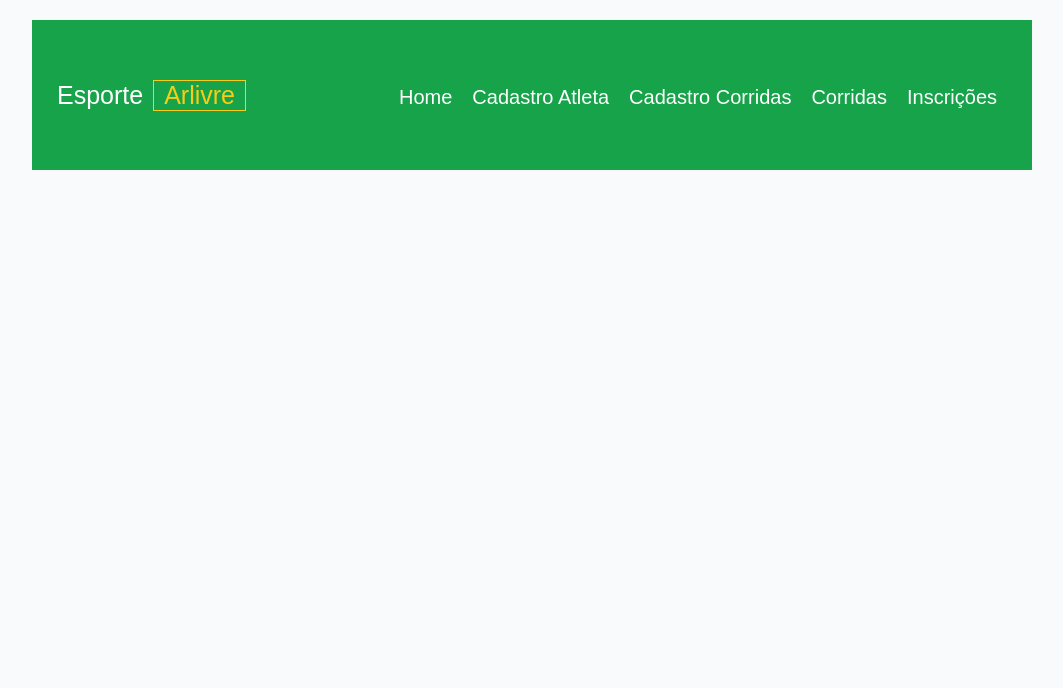
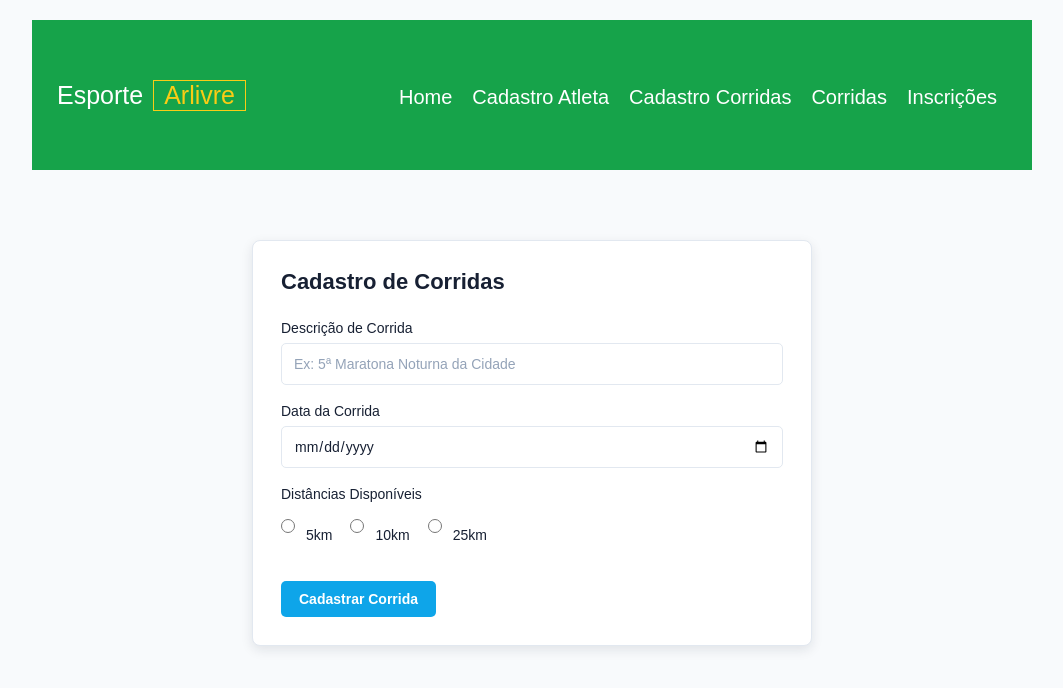
Before and after one commit to danielhnunes-web/Esporte_arLivre2, an Angular app: page /cadastroCorrida in a window 1280 px wide. Before the commit this address led to /. Shown: the top 688 px of the page, without its empty margins (108-1171 px from the left). Built offline with nearby package versions, Linux system fonts and the light colour scheme.

Commit message:
criei arquivo corrida e fiz estilização da pag corrida

```diff
--- a/src/app/app.routes.ts
+++ b/src/app/app.routes.ts
@@ -2,11 +2,13 @@ import { Routes } from '@angular/router';
 
 import { HomeComponent } from './component/home/home.component';
 import { AtletaComponent } from './component/atleta/atleta.component';
+import { CorridaComponent } from './component/corrida/corrida.component';
 
 export const routes: Routes = [
 
     { path: "", redirectTo: "/home", pathMatch: "full"},
 
     { path: "home", component: HomeComponent},
-    { path: "cadastroAtleta", component: AtletaComponent}
+    { path: "cadastroAtleta", component: AtletaComponent},
+    { path: "cadastroCorrida", component: CorridaComponent},
 ];
--- a/src/app/component/atleta/atleta.component.html
+++ b/src/app/component/atleta/atleta.component.html
@@ -1,7 +1,7 @@
 <section id="form">
     <h2>Cadastro de Atleta</h2>
 
-    <form id="form-atleta" (submit)="exibirDados()">
+    <form id="form-atleta" (submit)="salvar()">
         <label for="nome">Nome Completo</label>
         <input type="text" name="nome" id="nome" [(ngModel)]="nome" class="input01" maxlength="60" required placeholder="Digite o nome completo">
 
--- /dev/null
+++ b/src/app/component/corrida/corrida.component.css
@@ -0,0 +1,153 @@
+:host {
+    display: block;
+    min-height: 100vh;
+    padding: 30px 20px;
+    box-sizing: border-box;
+    background-color: var(--fundo);
+}
+
+
+#form {
+    width: min(100%, 560px);
+    margin: 20px auto;
+    padding: 28px;
+    box-sizing: border-box;
+
+    background-color: var(--branca);
+    border: 1px solid var(--cinza);
+    border-radius: 8px;
+
+    box-shadow: 0 4px 12px rgba(23, 32, 51, 0.10);
+}
+
+
+#form h2 {
+    margin: 0 0 25px;
+    color: var(--texto);
+    font-size: 22px;
+    font-weight: 700;
+}
+
+
+#form-corrida {
+    display: flex;
+    flex-direction: column;
+}
+
+
+#form-corrida label {
+    margin-bottom: 7px;
+    color: var(--texto);
+    font-size: 14px;
+    font-weight: 500;
+}
+
+
+#form-corrida input[type="text"],
+#form-corrida input[type="date"] {
+    width: 100%;
+    height: 42px;
+    margin-bottom: 18px;
+    padding: 0 12px;
+
+    box-sizing: border-box;
+
+    border: 1px solid var(--cinza);
+    border-radius: 5px;
+
+    background-color: var(--branca);
+    color: var(--texto);
+
+    font-size: 14px;
+    outline: none;
+
+    transition: 0.2s;
+}
+
+
+#form-corrida input::placeholder {
+    color: #94A3B8;
+}
+
+
+#form-corrida input[type="text"]:focus,
+#form-corrida input[type="date"]:focus {
+    border-color: var(--azul);
+    box-shadow: 0 0 0 2px rgba(2, 132, 199, 0.12);
+}
+
+
+#form-corrida label[for="distancias"] {
+    margin-bottom: 8px;
+}
+
+#form-corrida input[type="radio"] {
+    width: 14px;
+    height: 14px;
+    margin: 0 5px 18px 0;
+
+    accent-color: var(--azul);
+    cursor: pointer;
+}
+
+#form-corrida input.radio01,
+#form-corrida input.radio02,
+#form-corrida input.radio03 {
+    margin-left: 12px;
+}
+
+.distancias {
+    display: flex;
+    align-items: center;
+    gap: 18px;
+    margin-top: 10px;
+    margin-bottom: 18px;
+}
+
+.distancias label {
+    display: flex;
+    align-items: center;
+    gap: 6px;
+    margin: 0;
+    font-size: 14px;
+    font-weight: normal;
+    line-height: 20px;
+}
+
+.distancias input[type="radio"] {
+    width: 14px;
+    height: 14px;
+    margin: 0;
+    accent-color: var(--azul);
+    cursor: pointer;
+}
+
+#div-btns {
+    margin-top: 5px;
+}
+
+#div-btns button {
+    padding: 10px 18px;
+
+    border: none;
+    border-radius: 5px;
+
+    background-color: var(--botao01);
+    color: var(--branca);
+
+    font-size: 14px;
+    font-weight: 600;
+
+    cursor: pointer;
+
+    transition: 0.2s;
+}
+
+#div-btns button:hover {
+    background-color: var(--azul);
+    transform: translateY(-1px);
+}
+
+#div-btns button:active {
+    transform: translateY(0);
+}
--- /dev/null
+++ b/src/app/component/corrida/corrida.component.html
@@ -0,0 +1,35 @@
+<section id="form">
+    <h2>Cadastro de Corridas</h2>
+
+    <form id="form-corrida">
+        <label for="descricao">Descrição de Corrida</label>
+        <input type="text" name="descricao" id="descricao" class="input01" required placeholder="Ex: 5ª Maratona Noturna da Cidade">
+
+        <label for="data">Data da Corrida</label>
+        <input type="date" name="data" id="data" class="input02" required>
+
+        <label>Distâncias Disponíveis</label>
+
+        <div class="distancias">
+            <label>
+                <input type="radio" name="distancia" id="distancia" required value="5">
+                5km
+            </label>
+
+            <label>
+                <input type="radio" name="distancia" id="distancia" required value="10">
+                10km
+            </label>
+
+            <label>
+                <input type="radio" name="distancia" id="distancia" required value="25">
+                25km
+            </label>
+        </div>
+
+        <div id="div-btns">
+            <button type="submit">Cadastrar Corrida</button>
+        </div>
+
+    </form>
+</section>
--- a/src/app/component/menu-component/menu-component.component.html
+++ b/src/app/component/menu-component/menu-component.component.html
@@ -7,7 +7,7 @@
         <ul id="ul-menu">
             <li><a routerLink="/home" class="lnk-menu">Home</a></li>
             <li><a routerLink="/cadastroAtleta" class="lnk-menu">Cadastro Atleta</a></li>
-            <li><a routerLink="/" class="lnk-menu">Cadastro Corridas</a></li>
+            <li><a routerLink="/cadastroCorrida" class="lnk-menu">Cadastro Corridas</a></li>
             <li><a routerLink="/" class="lnk-menu">Corridas</a></li>
             <li><a routerLink="/" class="lnk-menu">Inscrições</a></li>
 
--- a/src/styles.css
+++ b/src/styles.css
@@ -21,4 +21,4 @@ body{
     --botao01: #0EA5E9;
     --botao02: #F97316;
     --branca: #ffffff;
-  }
+}
```
Also changed, not shown: src/app/component/corrida/corrida.component.ts (added, +12 -0 lines), 1 other file (tests, documents, lock files or other folders).
